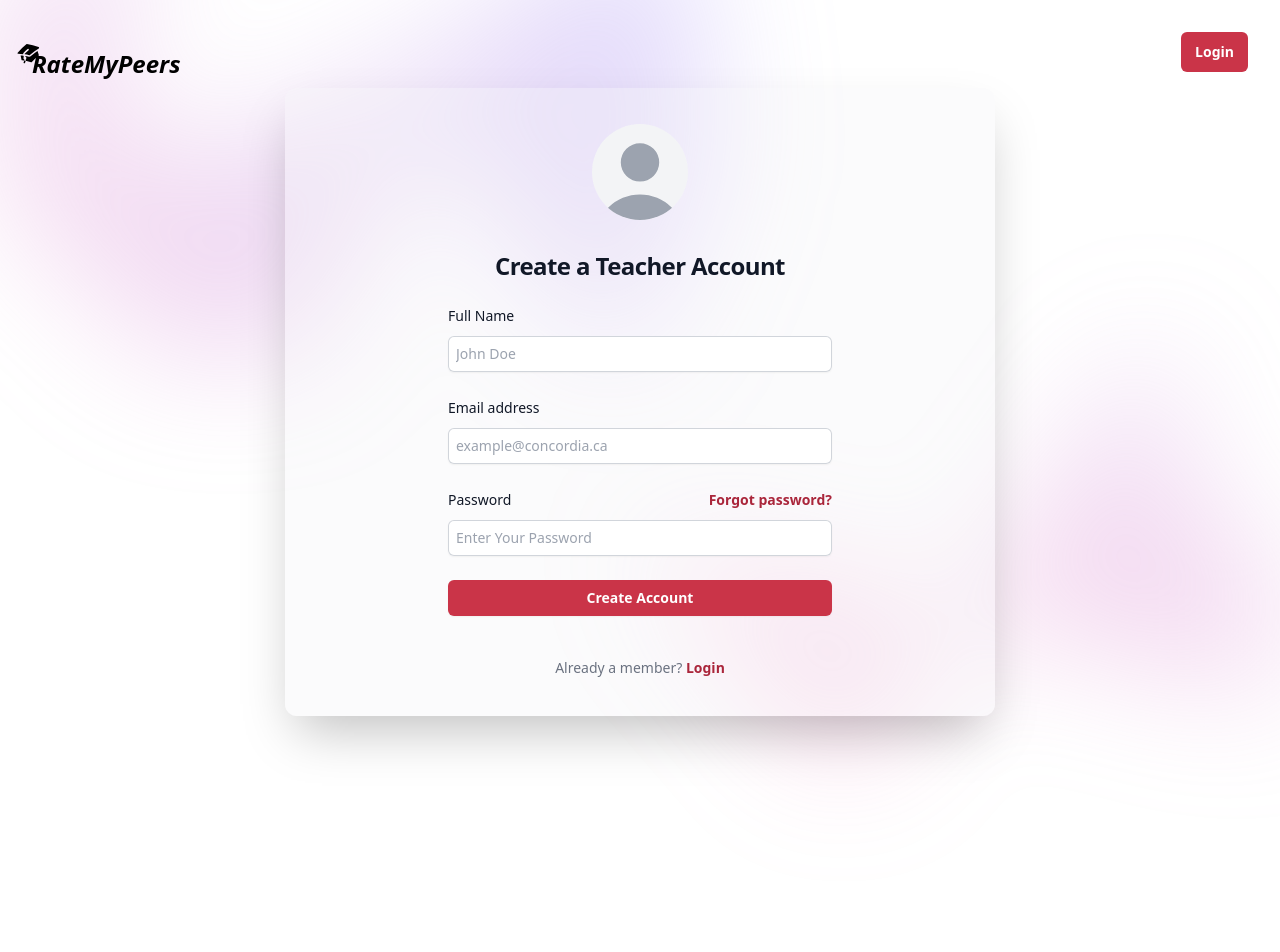
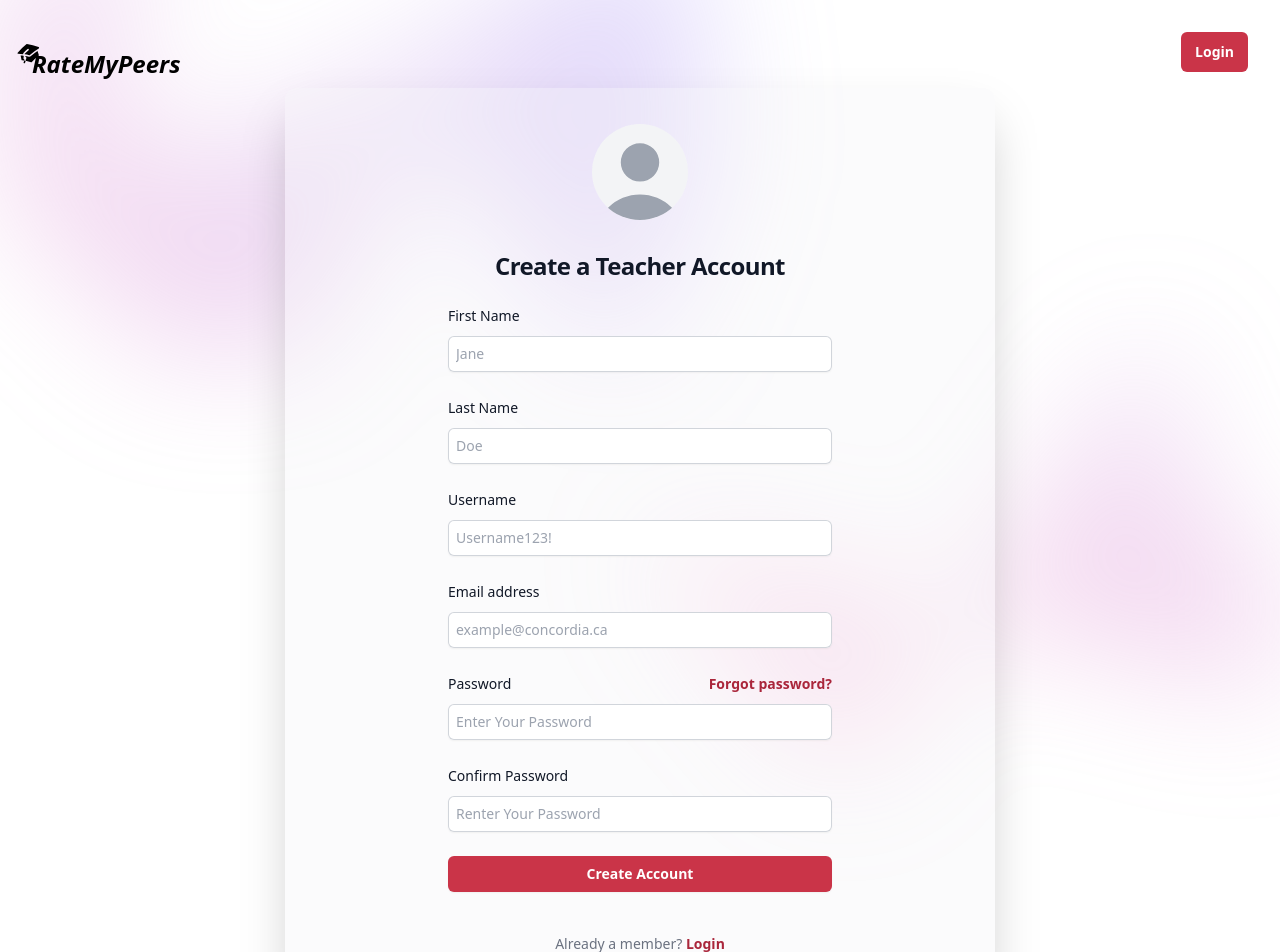
Before and after one commit to JayC-SF/GoVite.Inc-SOEN341_Project_F24, a React (Vite) app in the folder frontend/: page /sign-up/teacher in a window 1280 px wide. Shown: the top 952 px of the page. Before the commit the page ends 800 px from the top, so only its background shows below. Built offline with nearby package versions, Linux system fonts and the light colour scheme.

Commit message:
Added extra fields to sign up pages.

```diff
--- a/frontend/src/pages/sign-up/StudentSignUp.tsx
+++ b/frontend/src/pages/sign-up/StudentSignUp.tsx
@@ -71,13 +71,13 @@ export default function StudentSignUp() {
         </div>
 
         <div className="mt-5 sm:mx-auto sm:w-full sm:max-w-sm">
-          <form action="#" method="POST" className="space-y-6">
+          <form action="/api/student/dashboard" method="POST" className="space-y-6">
             <div>
               <label
                 htmlFor="fName"
                 className="flex text-sm font-medium leading-6 text-gray-900"
               >
-                Full Name
+                First Name
               </label>
               <div className="mt-2">
                 <input
@@ -86,7 +86,47 @@ export default function StudentSignUp() {
                   type="text"
                   required
                   autoComplete="fName"
-                  placeholder="John Doe"
+                  placeholder="John"
+                  className="block w-full rounded-md border-0 py-1.5 px-2 text-gray-900 shadow-sm ring-1 ring-inset ring-gray-300 placeholder:text-gray-400 focus:ring-2 focus:ring-inset focus:ring-indigo-600 sm:text-sm sm:leading-6"
+                />
+              </div>
+            </div>
+
+            <div>
+              <label
+                htmlFor="LName"
+                className="flex text-sm font-medium leading-6 text-gray-900"
+              >
+                Last Name
+              </label>
+              <div className="mt-2">
+                <input
+                  id="LName"
+                  name="LName"
+                  type="text"
+                  required
+                  autoComplete="LName"
+                  placeholder="Doe"
+                  className="block w-full rounded-md border-0 py-1.5 px-2 text-gray-900 shadow-sm ring-1 ring-inset ring-gray-300 placeholder:text-gray-400 focus:ring-2 focus:ring-inset focus:ring-indigo-600 sm:text-sm sm:leading-6"
+                />
+              </div>
+            </div>
+
+            <div>
+              <label
+                htmlFor="username"
+                className="flex text-sm font-medium leading-6 text-gray-900"
+              >
+                Username
+              </label>
+              <div className="mt-2">
+                <input
+                  id="username"
+                  name="username"
+                  type="text"
+                  required
+                  autoComplete="username"
+                  placeholder="Username123!"
                   className="block w-full rounded-md border-0 py-1.5 px-2 text-gray-900 shadow-sm ring-1 ring-inset ring-gray-300 placeholder:text-gray-400 focus:ring-2 focus:ring-inset focus:ring-indigo-600 sm:text-sm sm:leading-6"
                 />
               </div>
@@ -129,6 +169,7 @@ export default function StudentSignUp() {
                   </a>
                 </div>
               </div>
+
               <div className="mt-2">
                 <input
                   id="password"
@@ -137,6 +178,29 @@ export default function StudentSignUp() {
                   required
                   autoComplete="current-password"
                   placeholder="Enter Your Password"
+                  className="block w-full rounded-md border-0 py-1.5 px-2 text-gray-900 shadow-sm ring-1 ring-inset ring-gray-300 placeholder:text-gray-400 focus:ring-2 focus:ring-inset focus:ring-indigo-600 sm:text-sm sm:leading-6"
+                />
+              </div>
+            </div>
+
+            <div>
+              <div className="flex items-center justify-between">
+                <label
+                  htmlFor="password"
+                  className="block text-sm font-medium leading-6 text-gray-900"
+                >
+                  Confirm Password
+                </label>
+              </div>
+
+              <div className="mt-2">
+                <input
+                  id="cPassword"
+                  name="cPassword"
+                  type="Password"
+                  required
+                  autoComplete="current-password"
+                  placeholder="Renter Your Password"
                   className="block w-full rounded-md border-0 py-1.5 px-2 text-gray-900 shadow-sm ring-1 ring-inset ring-gray-300 placeholder:text-gray-400 focus:ring-2 focus:ring-inset focus:ring-indigo-600 sm:text-sm sm:leading-6"
                 />
               </div>
--- a/frontend/src/pages/sign-up/TeacherSignUp.tsx
+++ b/frontend/src/pages/sign-up/TeacherSignUp.tsx
@@ -71,13 +71,13 @@ export default function TeacherSignUp() {
         </div>
 
         <div className="mt-5 sm:mx-auto sm:w-full sm:max-w-sm">
-          <form action="#" method="POST" className="space-y-6">
+          <form action="/api/teacher/dashboard" method="POST" className="space-y-6">
             <div>
               <label
                 htmlFor="fName"
                 className="flex text-sm font-medium leading-6 text-gray-900"
               >
-                Full Name
+                First Name
               </label>
               <div className="mt-2">
                 <input
@@ -86,7 +86,47 @@ export default function TeacherSignUp() {
                   type="text"
                   required
                   autoComplete="fName"
-                  placeholder="John Doe"
+                  placeholder="Jane"
+                  className="block w-full rounded-md border-0 py-1.5 px-2 text-gray-900 shadow-sm ring-1 ring-inset ring-gray-300 placeholder:text-gray-400 focus:ring-2 focus:ring-inset focus:ring-indigo-600 sm:text-sm sm:leading-6"
+                />
+              </div>
+            </div>
+
+            <div>
+              <label
+                htmlFor="LName"
+                className="flex text-sm font-medium leading-6 text-gray-900"
+              >
+                Last Name
+              </label>
+              <div className="mt-2">
+                <input
+                  id="LName"
+                  name="LName"
+                  type="text"
+                  required
+                  autoComplete="LName"
+                  placeholder="Doe"
+                  className="block w-full rounded-md border-0 py-1.5 px-2 text-gray-900 shadow-sm ring-1 ring-inset ring-gray-300 placeholder:text-gray-400 focus:ring-2 focus:ring-inset focus:ring-indigo-600 sm:text-sm sm:leading-6"
+                />
+              </div>
+            </div>
+
+            <div>
+              <label
+                htmlFor="username"
+                className="flex text-sm font-medium leading-6 text-gray-900"
+              >
+                Username
+              </label>
+              <div className="mt-2">
+                <input
+                  id="username"
+                  name="username"
+                  type="text"
+                  required
+                  autoComplete="username"
+                  placeholder="Username123!"
                   className="block w-full rounded-md border-0 py-1.5 px-2 text-gray-900 shadow-sm ring-1 ring-inset ring-gray-300 placeholder:text-gray-400 focus:ring-2 focus:ring-inset focus:ring-indigo-600 sm:text-sm sm:leading-6"
                 />
               </div>
@@ -129,6 +169,7 @@ export default function TeacherSignUp() {
                   </a>
                 </div>
               </div>
+
               <div className="mt-2">
                 <input
                   id="password"
@@ -141,6 +182,31 @@ export default function TeacherSignUp() {
                 />
               </div>
             </div>
+
+            <div>
+              <div className="flex items-center justify-between">
+                <label
+                  htmlFor="password"
+                  className="block text-sm font-medium leading-6 text-gray-900"
+                >
+                  Confirm Password
+                </label>
+              </div>
+
+              <div className="mt-2">
+                <input
+                  id="cPassword"
+                  name="cPassword"
+                  type="Password"
+                  required
+                  autoComplete="current-password"
+                  placeholder="Renter Your Password"
+                  className="block w-full rounded-md border-0 py-1.5 px-2 text-gray-900 shadow-sm ring-1 ring-inset ring-gray-300 placeholder:text-gray-400 focus:ring-2 focus:ring-inset focus:ring-indigo-600 sm:text-sm sm:leading-6"
+                />
+              </div>
+            </div>
+
+
 
             <div>
               <button
```
